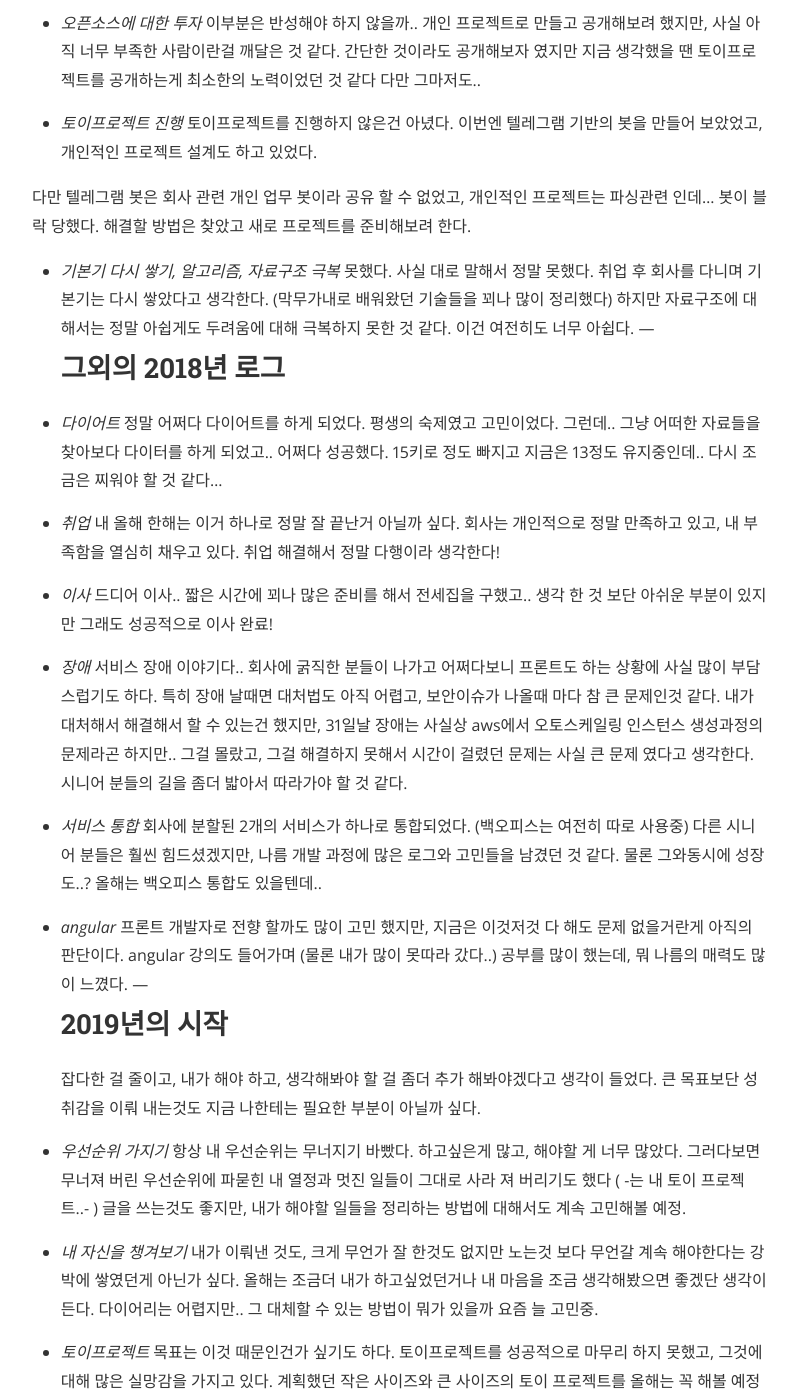
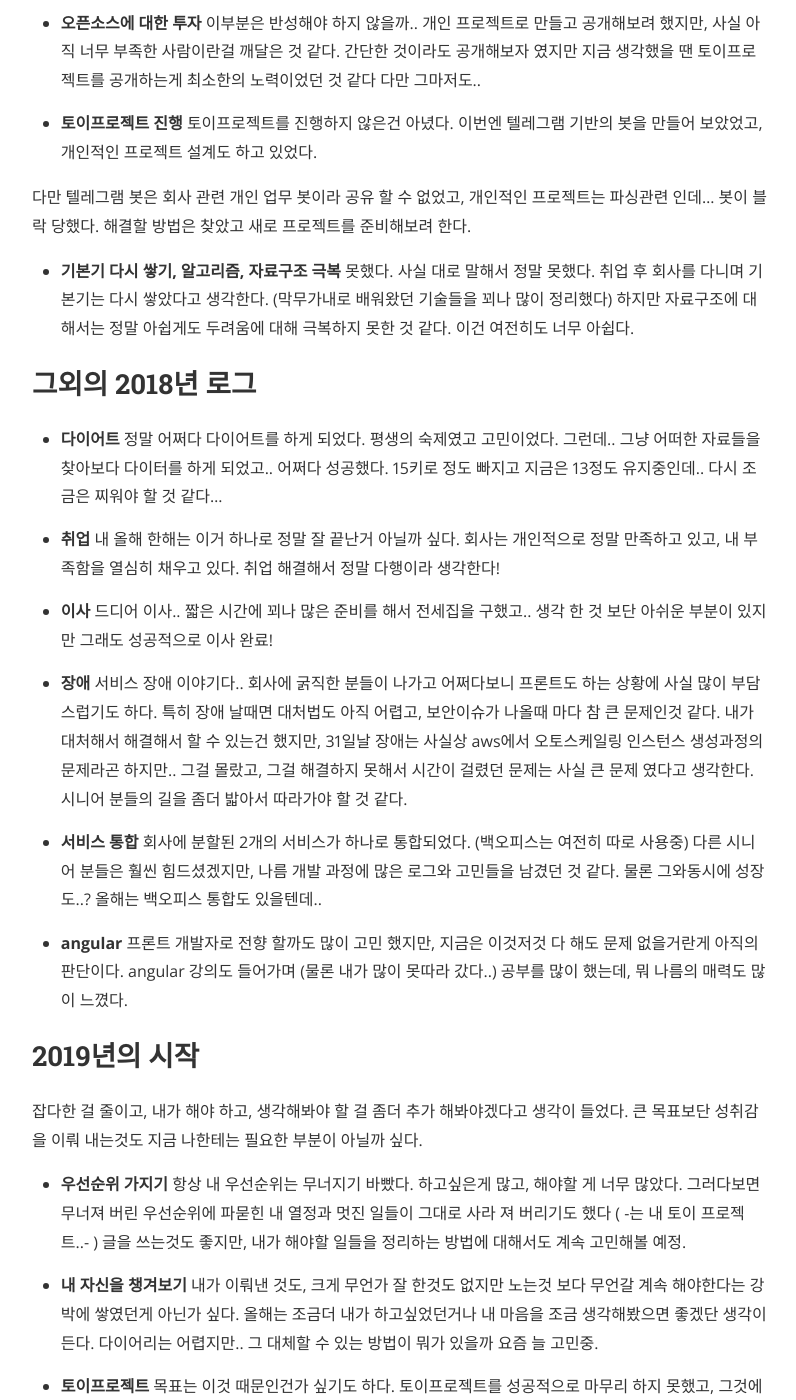
Before and after one commit to yoziyo/TIL, a Jekyll site: the page built from _posts/2019-01-01-diary.markdown, in a window 1280 px wide and 1400 px high, scrolled down 882 px. Shown: the whole window, without its empty margins (240-1036 px from the left). Built offline with Jekyll 4.4.1, drawn with Linux system fonts in a browser that asks for light colours; nearby versions of some CDN libraries; some of the changed text lies outside the part shown.

Commit message:
2019 회고록 작성

```diff
--- a/_posts/2019-01-01-diary.markdown
+++ b/_posts/2019-01-01-diary.markdown
@@ -10,67 +10,70 @@ cover:  "/assets/posts/20190101-diary/2018-2019-logo.jpg"
 
 사실 블로그를 생각하면, 이 블로그는 회고록만 작성하기 위한 블로그인가 싶기도 하다.
 그래도, 이전에도 했었고 나름의 올해 목표를 어느정도 이루었으니 정리해 보아야 하지 않을까 싶어서 정리해본다.
----
+
 ## 2018년의 기억
-* *1일 1커밋, 최소한의 노력*
+
+* **1일 1커밋, 최소한의 노력**
 올해 2월에 프리랜서 생활을 끝냈고, 대구에서의 생활도 끝마치고 회사에 입사했다.
 그대로였다면 아마 난 올해도 이 목표를 이루지 못하였을것 같다.
 
 그래도 회사를 오면서 당연하게 git을 사용했고, 지금은 회사에서 거진 1일 1커밋을 하고있다.
 깃에 대해 잘 알지는 못하지만, 그래도 그 구성과 경험이 쌓였다는 점에선 만족하고 있고, 좀더 잘 알고 싶어서 개인적인 것 까지도 형상관리를 해보려 노력하려 한다.
 
-* *오픈소스에 대한 투자*
+* **오픈소스에 대한 투자**
 이부분은 반성해야 하지 않을까.. 개인 프로젝트로 만들고 공개해보려 했지만, 사실 아직 너무 부족한 사람이란걸 깨달은 것 같다. 간단한 것이라도 공개해보자 였지만 지금 생각했을 땐 토이프로젝트를 공개하는게 최소한의 노력이었던 것 같다
 다만 그마저도..
 
-*  *토이프로젝트 진행*
+* **토이프로젝트 진행**
 토이프로젝트를 진행하지 않은건 아녔다. 이번엔 텔레그램 기반의 봇을 만들어 보았었고, 개인적인 프로젝트 설계도 하고 있었다.
 
 다만 텔레그램 봇은 회사 관련 개인 업무 봇이라 공유 할 수 없었고, 개인적인 프로젝트는 파싱관련 인데... 봇이 블락 당했다. 해결할 방법은 찾았고 새로 프로젝트를 준비해보려 한다.
 
-* *기본기 다시 쌓기, 알고리즘, 자료구조 극복*
+* **기본기 다시 쌓기, 알고리즘, 자료구조 극복**
 못했다. 사실 대로 말해서 정말 못했다. 취업 후 회사를 다니며 기본기는 다시 쌓았다고 생각한다. (막무가내로 배워왔던 기술들을 꾀나 많이 정리했다)
 하지만 자료구조에 대해서는 정말 아쉽게도 두려움에 대해 극복하지 못한 것 같다. 이건 여전히도 너무 아쉽다.
----
+
 ## 그외의 2018년 로그
-* *다이어트*
+
+* **다이어트**
 정말 어쩌다 다이어트를 하게 되었다.  평생의 숙제였고 고민이었다. 그런데.. 그냥 어떠한 자료들을 찾아보다 다이터를 하게 되었고.. 어쩌다 성공했다.
 15키로 정도 빠지고 지금은 13정도 유지중인데.. 다시 조금은 찌워야 할 것 같다...
 
-* *취업*
+* **취업**
 내 올해 한해는 이거 하나로 정말 잘 끝난거 아닐까 싶다. 회사는 개인적으로 정말 만족하고 있고, 내 부족함을 열심히 채우고 있다. 취업 해결해서 정말 다행이라 생각한다!
 
-* *이사*
+* **이사**
 드디어 이사.. 짧은 시간에 꾀나 많은 준비를 해서 전세집을 구했고..
 생각 한 것 보단 아쉬운 부분이 있지만 그래도 성공적으로 이사 완료!
 
-* *장애*
+* **장애**
 서비스 장애 이야기다.. 회사에 굵직한 분들이 나가고 어쩌다보니 프론트도 하는 상황에 사실 많이 부담스럽기도 하다. 특히 장애 날때면 대처법도 아직 어렵고, 보안이슈가 나올때 마다 참 큰 문제인것 같다.
 내가 대처해서 해결해서 할 수 있는건 했지만, 31일날 장애는 사실상 aws에서 오토스케일링 인스턴스 생성과정의 문제라곤 하지만.. 그걸 몰랐고, 그걸 해결하지 못해서 시간이 걸렸던 문제는 사실 큰 문제 였다고 생각한다. 시니어 분들의 길을 좀더 밟아서 따라가야 할 것 같다.
 
-* *서비스 통합*
+* **서비스 통합**
 회사에 분할된 2개의 서비스가 하나로 통합되었다. (백오피스는 여전히 따로 사용중)  다른 시니어 분들은 훨씬 힘드셨겠지만, 나름 개발 과정에 많은 로그와 고민들을 남겼던 것 같다. 물론 그와동시에 성장도..?
 올해는 백오피스 통합도 있을텐데..
 
-* *angular*
+* **angular**
 프론트 개발자로 전향 할까도 많이 고민 했지만, 지금은 이것저것 다 해도 문제 없을거란게 아직의 판단이다.
 angular 강의도 들어가며 (물론 내가 많이 못따라 갔다..) 공부를 많이 했는데, 뭐 나름의 매력도 많이 느꼈다.
----
+
 ## 2019년의 시작
+
 잡다한 걸 줄이고, 내가 해야 하고, 생각해봐야 할 걸 좀더 추가 해봐야겠다고 생각이 들었다. 큰 목표보단 성취감을 이뤄 내는것도 지금 나한테는 필요한 부분이 아닐까 싶다.
 
-* *우선순위 가지기*
+* **우선순위 가지기**
 항상 내 우선순위는 무너지기 바빴다. 하고싶은게 많고, 해야할 게 너무 많았다. 그러다보면 무너져 버린 우선순위에 파묻힌 내 열정과 멋진 일들이 그대로 사라 져 버리기도 했다 ( -는 내 토이 프로젝트..- )
 글을 쓰는것도 좋지만, 내가 해야할 일들을 정리하는 방법에 대해서도 계속 고민해볼 예정.
 
-* *내 자신을 챙겨보기*
+* **내 자신을 챙겨보기**
 내가 이뤄낸 것도, 크게 무언가 잘 한것도 없지만 노는것 보다 무언갈 계속 해야한다는 강박에 쌓였던게 아닌가 싶다. 올해는 조금더 내가 하고싶었던거나 내 마음을 조금 생각해봤으면 좋겠단 생각이 든다.
 다이어리는 어렵지만.. 그 대체할 수 있는 방법이 뭐가 있을까 요즘 늘 고민중.
 
-* *토이프로젝트*
+* **토이프로젝트**
 목표는 이것 때문인건가 싶기도 하다. 토이프로젝트를 성공적으로 마무리 하지 못했고, 그것에 대해 많은 실망감을 가지고 있다. 계획했던 작은 사이즈와 큰 사이즈의 토이 프로젝트를 올해는 꼭 해볼 예정이다.
 
-* *따라 걷기*
+* **따라 걷기**
 다이어트를 정말 어쩌다 시작했고, 어쩌다 성공했다고 했었다.
 그냥 다이어트를 성공한 사람들 이야기를 마냥 따라 걸어보고 싶었다. 그 결과가 나에게 잘 맞았던거고, 어찌저찌 잘 유지하고 있다.
 
@@ -78,9 +81,9 @@ angular 강의도 들어가며 (물론 내가 많이 못따라 갔다..) 공부
 성공한 사람 혹은 내가 선망하던 인물을 따라 걸어보려 한다.
 당장에 무언갈 많이 할 그런 예정이나 생각은 아니다. 그냥 그 사람들을 마냥 부러워 할 것이 아니라 이제는 밟아 나가야 하지 않겠냐는 거에서 시작되었다.
 
-부족한 집중력을 위해 *글을 읽을* 예정이다. 집중력이 낮아서 이해도가 부족하고 그래서 자연스럽게 책을 좀 멀리했던 것도 있다.
+부족한 집중력을 위해 **글을 읽을** 예정이다. 집중력이 낮아서 이해도가 부족하고 그래서 자연스럽게 책을 좀 멀리했던 것도 있다.
 내가 대단하다, 멋지다 생각했던 분은 기본적으로 책은 잘 읽었었다. 마냥 따라 가보기로 했다.
 
-내 생각을 생각으로 그치지 않고 *풀어 나갈* 예정이다. 내가 쓰는글은 당연히 대단하지 않을꺼고 멋지지 못할것이다. 그런데, 그것도 결국엔 시간이 지나야 다듬어지고 괜찮아 지지 않을까? 내가 생각 했지만 버려졌던것 중에 나에게도 좋은 영향이 오는것도 있었을것이고, 누군가에게 좋은 힘이 되었던 말이 있었을수도 있지 않을까?
+내 생각을 생각으로 그치지 않고 **풀어 나갈** 예정이다. 내가 쓰는글은 당연히 대단하지 않을꺼고 멋지지 못할것이다. 그런데, 그것도 결국엔 시간이 지나야 다듬어지고 괜찮아 지지 않을까? 내가 생각 했지만 버려졌던것 중에 나에게도 좋은 영향이 오는것도 있었을것이고, 누군가에게 좋은 힘이 되었던 말이 있었을수도 있지 않을까?
 
 나에게 올해는, 대단하진 않지만 의미있는 무언가 남겨야 할 시기가 아닐까 생각한다.
```
